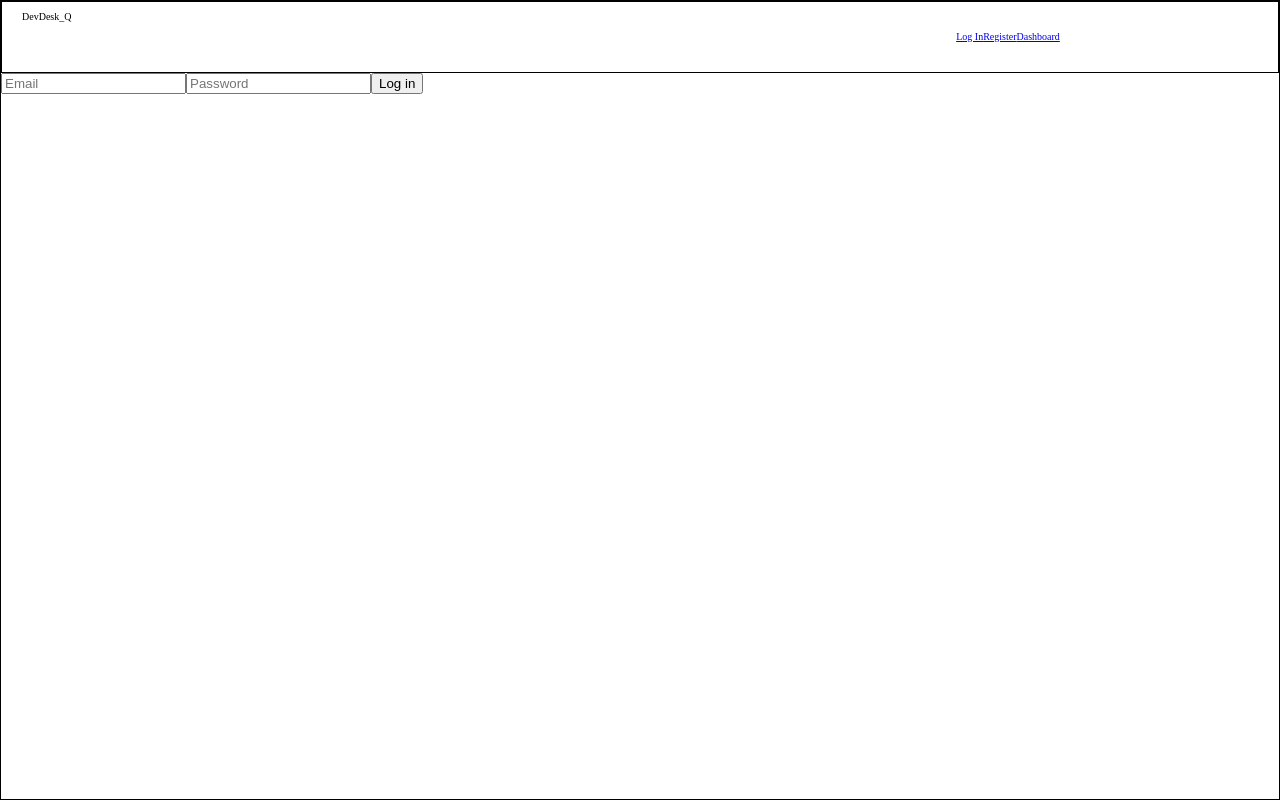
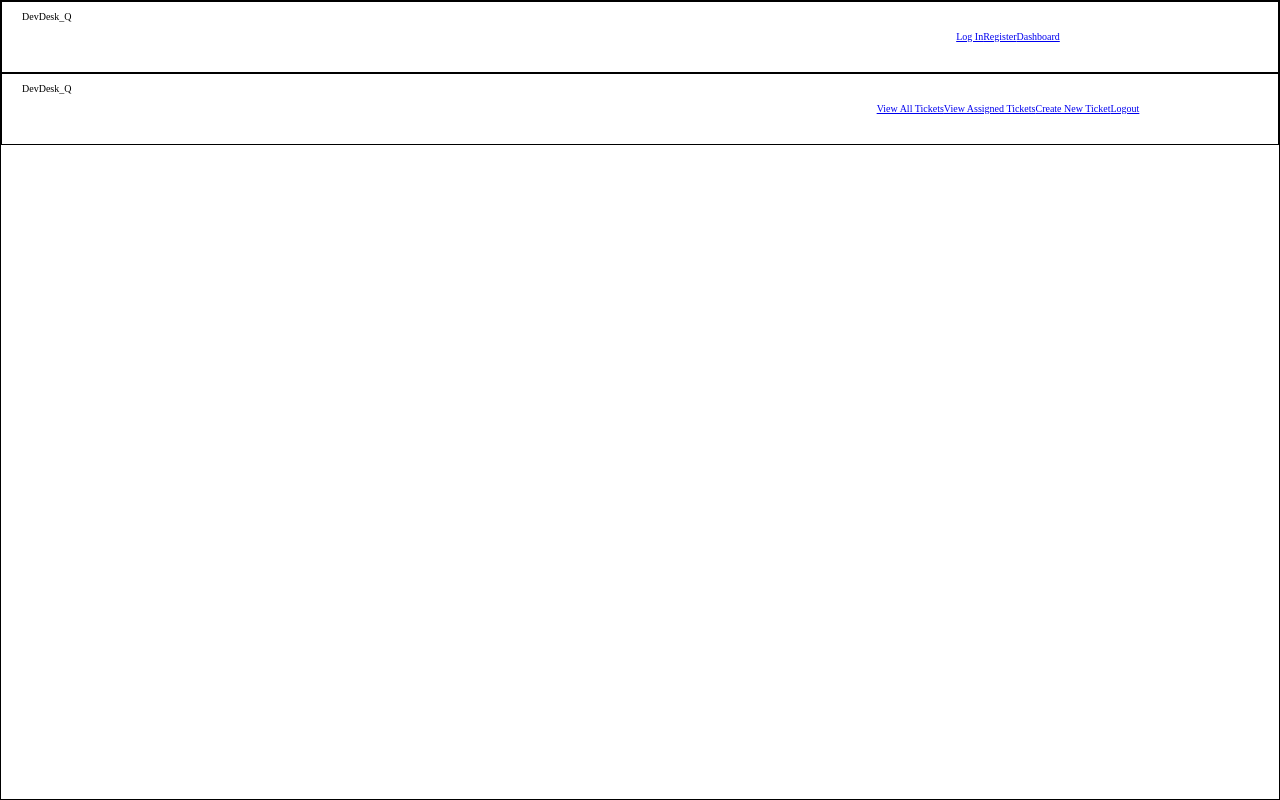
Before and after one commit to wmemorgan/devdesk-frontend, a React (Create React App) app in the folder dev-desk-queue/: page /dashboard in a window 1280 px wide. Before the commit this address led to /login. Built offline with nearby package versions, Linux system fonts and the light colour scheme.

Commit message:
Added private route for dashboard

```diff
--- a/dev-desk-queue/src/LandingPage/LandingPage.js
+++ b/dev-desk-queue/src/LandingPage/LandingPage.js
@@ -42,7 +42,7 @@ const NavBar = styled.nav`
 
 //Authentication
 const Auth = {
-  isAuthenticated: false,
+  isAuthenticated: true,
   authenticate(cb) {
     this.isAuthenticated = true;
     setTimeout(cb, 100); // fake async
@@ -87,6 +87,7 @@ export default class LandingPage extends Component {
             <Link to="dashboard">Dashboard</Link>
           </NavBar>
         </NavContainer>
+        <Route path="/" />
         <Route path="/login" component={LogIn} />
         <Route path="/register" component={Register} />
         <PrivateRoute path="/dashboard" component={Dashboard} />
--- a/dev-desk-queue/src/components/LogIn.js
+++ b/dev-desk-queue/src/components/LogIn.js
@@ -1,7 +1,6 @@
 import React, { Component } from "react";
 import styled from "styled-components";
 import axios from "axios";
-import Auth from "../LandingPage/LandingPage";
 
 const Container = styled.div`
   display: flex;
@@ -20,7 +19,7 @@ export default class LogIn extends Component {
   logIn = event => {
     const user = {
       email: this.state.email,
-      password: this.state.password
+      password: this.state.password,
     };
 
     axios
@@ -42,10 +41,10 @@ export default class LogIn extends Component {
   };
 
   handleLogin = e => {
-    Auth.authenticate(() => {
-      this.setState({ redirectToReferrer: true });
-    });
+    this.props.history.push("/dashboard");
   };
+
+
 
   render() {
     return (
```
